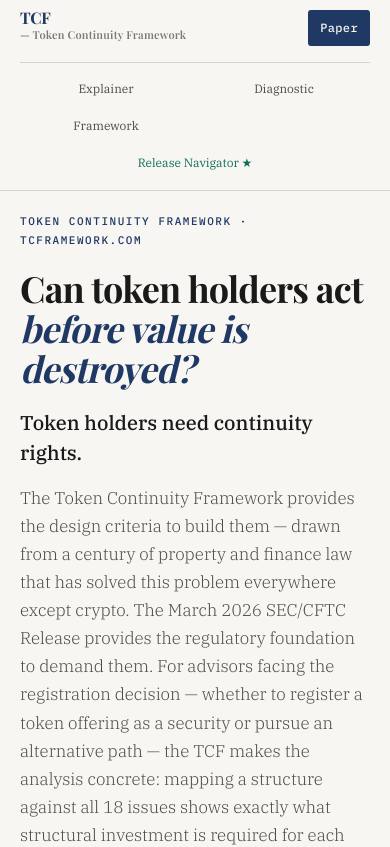
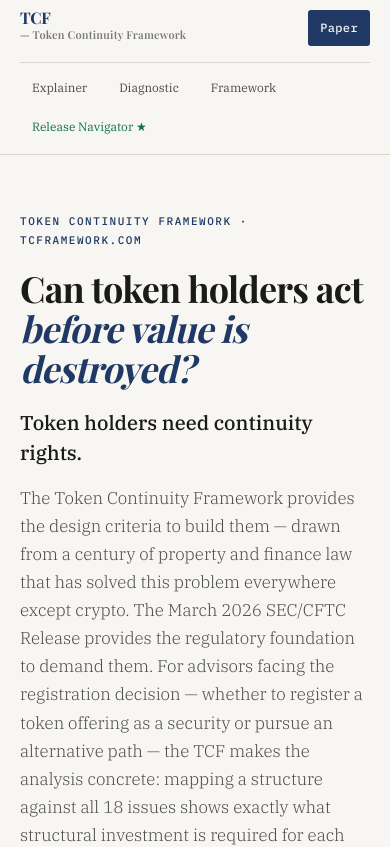
Before and after one commit to TradePaper/tcframework.com, a React (Vite) app: page / in a window 390 px wide. Shown: the top 847 px of the page. Built offline with nearby package versions, Linux system fonts and the light colour scheme.

Commit message:
Tighten zoomed mobile navigation layout

```diff
--- a/src/styles/global.css
+++ b/src/styles/global.css
@@ -222,9 +222,9 @@
   .nav-cta { order: 2; margin-left: auto; padding: 8px 12px; align-self: flex-start; }
   .nav-cta-desktop { display: none; }
   .nav-cta-mobile { display: inline; }
-  .nav-links { order: 3; width: 100%; display: grid; grid-template-columns: repeat(2, minmax(0, 1fr)); gap: 6px; padding-top: 10px; border-top: 1px solid var(--border); }
-  .nav-link { padding: 8px 10px; text-align: center; font-size: 12px; line-height: 1.25; }
-  .nav-link.release-link { grid-column: 1 / -1; }
+  .nav-links { order: 3; width: 100%; display: flex; flex-wrap: wrap; gap: 8px; padding-top: 10px; border-top: 1px solid var(--border); align-items: flex-start; }
+  .nav-link { padding: 8px 12px; text-align: left; font-size: 12px; line-height: 1.2; flex: 0 0 auto; }
+  .nav-link.release-link { width: auto; }
   .container, .container-narrow { padding: 0 20px; }
   .domain-grid, .release-cat-grid { grid-template-columns: 1fr 1fr; }
   .tier-grid { grid-template-columns: 1fr; }
```
